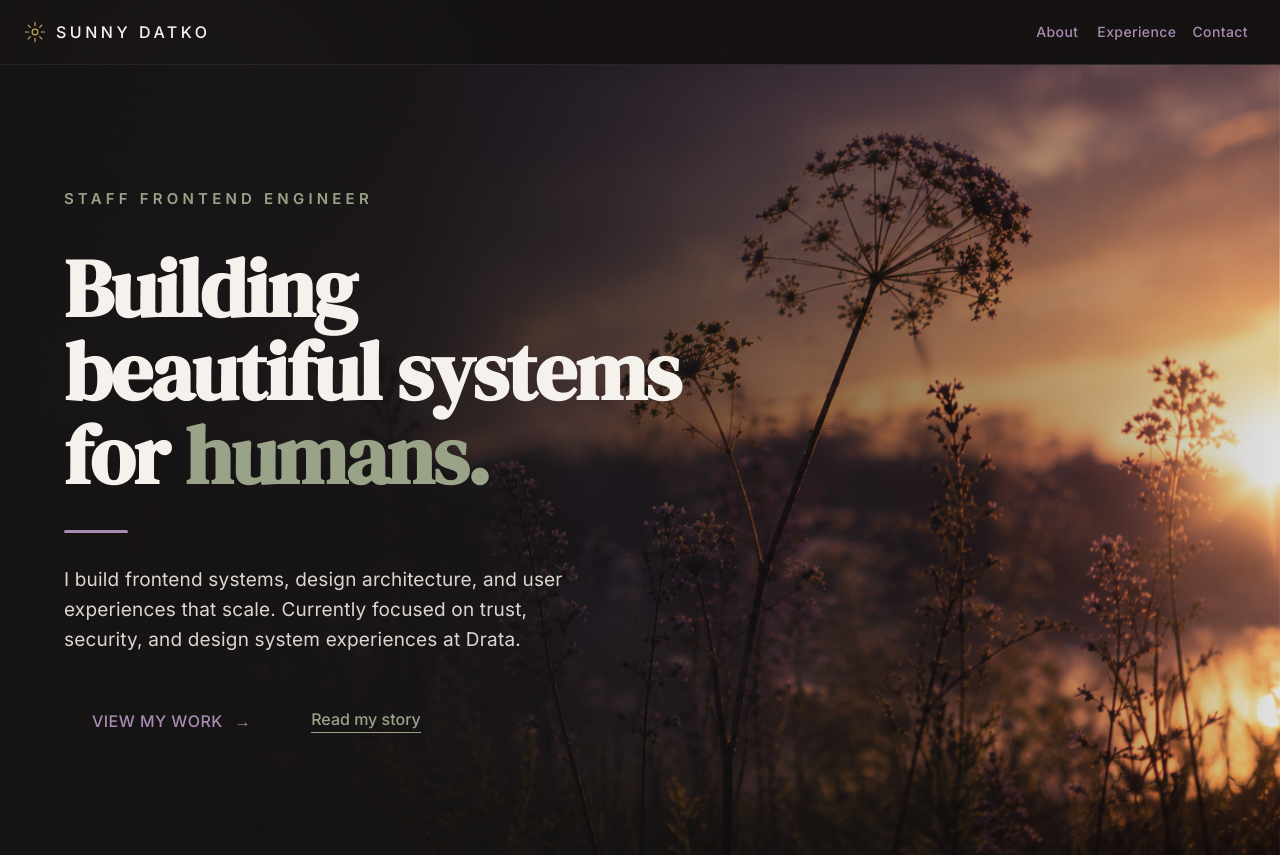
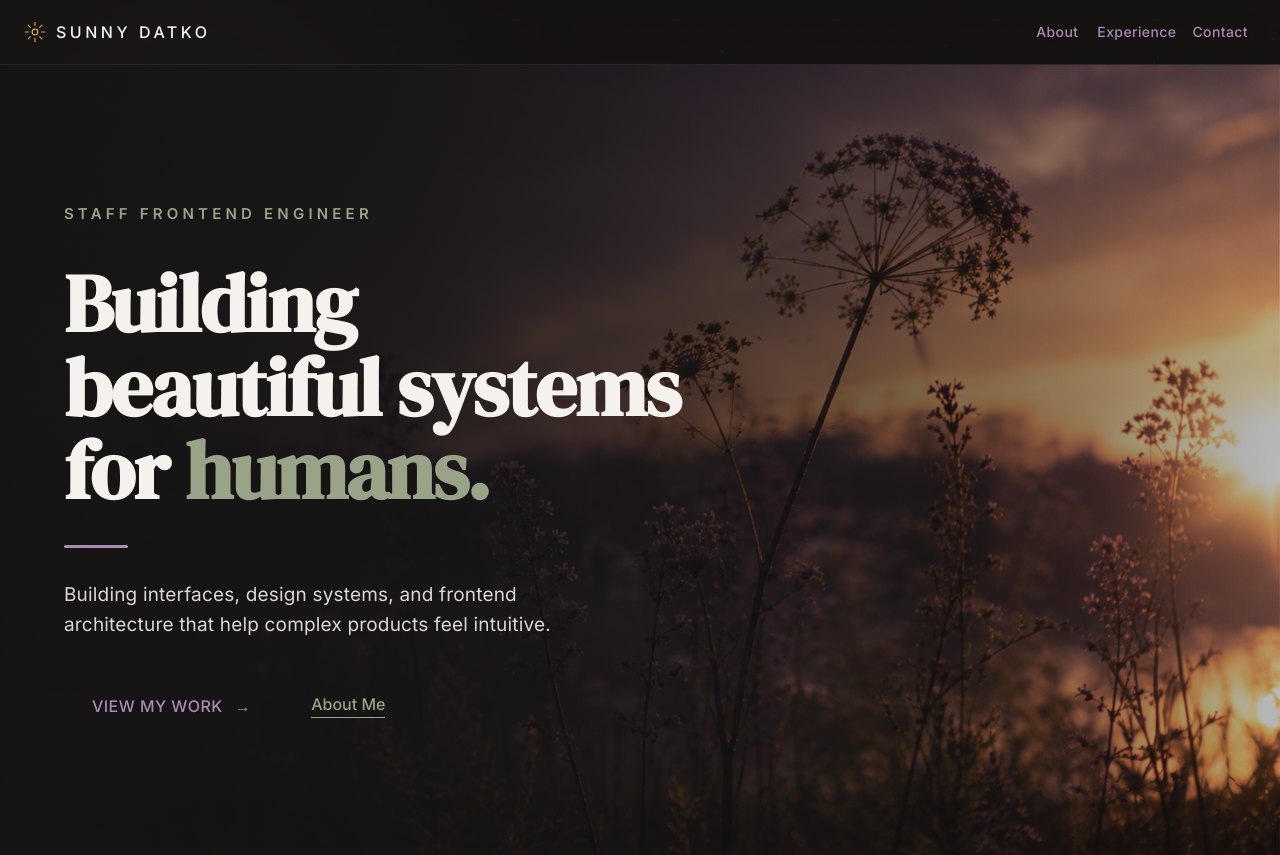
Before and after one commit to sunnydatko/sunny-datko, a React (Vite) app: page / in a window 1280 px wide. Shown: the top 855 px of the page. Built offline with nearby package versions, Linux system fonts and the light colour scheme.

Commit message:
update hero

```diff
--- a/src/components/Hero.tsx
+++ b/src/components/Hero.tsx
@@ -37,8 +37,8 @@ const Hero = () => (
         position: "absolute",
         inset: 0,
         background: {
-          xs: "linear-gradient(180deg, rgba(21,19,19,0.86) 0%, rgba(21,19,19,0.7) 45%, rgba(21,19,19,0.85) 100%)",
-          md: "linear-gradient(90deg, rgba(21,19,19,0.97) 0%, rgba(21,19,19,0.9) 32%, rgba(21,19,19,0.55) 58%, rgba(21,19,19,0.12) 100%)",
+          xs: "linear-gradient(180deg, rgba(21,19,19,0.92) 0%, rgba(21,19,19,0.85) 45%, rgba(21,19,19,0.92) 100%)",
+          md: "linear-gradient(90deg, rgba(21,19,19,0.97) 0%, rgba(21,19,19,0.9) 32%, rgba(21,19,19,0.70) 58%, rgba(21,19,19,0.30) 100%)",
         },
       }}
     />
@@ -97,8 +97,8 @@ const Hero = () => (
             mb: { xs: 4, md: 5 },
           }}
         >
-          I build frontend systems, design architecture, and user experiences that scale.
-          Currently focused on trust, security, and design system experiences at Drata.
+          Building interfaces, design systems, and frontend architecture that help complex
+          products feel intuitive.
         </Typography>
 
         {/* CTAs */}
@@ -149,7 +149,7 @@ const Hero = () => (
               },
             }}
           >
-            Read my story
+            About Me
           </Box>
         </Box>
       </Box>
--- a/src/components/NotFound.tsx
+++ b/src/components/NotFound.tsx
@@ -32,7 +32,7 @@ const NotFound = () => (
         backgroundImage: `url(${botanical})`,
         backgroundSize: "cover",
         backgroundPosition: "center bottom",
-        opacity: 0.55,
+        opacity: 0.75,
         zIndex: 0,
       }}
     />
@@ -43,7 +43,7 @@ const NotFound = () => (
         position: "absolute",
         inset: 0,
         background:
-          "radial-gradient(ellipse at center, rgba(20,18,17,0.2) 0%, rgba(20,18,17,0.78) 70%, rgba(20,18,17,0.95) 100%)",
+          "radial-gradient(ellipse at center, rgba(20,18,17,0.1) 0%, rgba(20,18,17,0.5) 70%, rgba(20,18,17,0.72) 100%)",
         zIndex: 0,
       }}
     />
```
